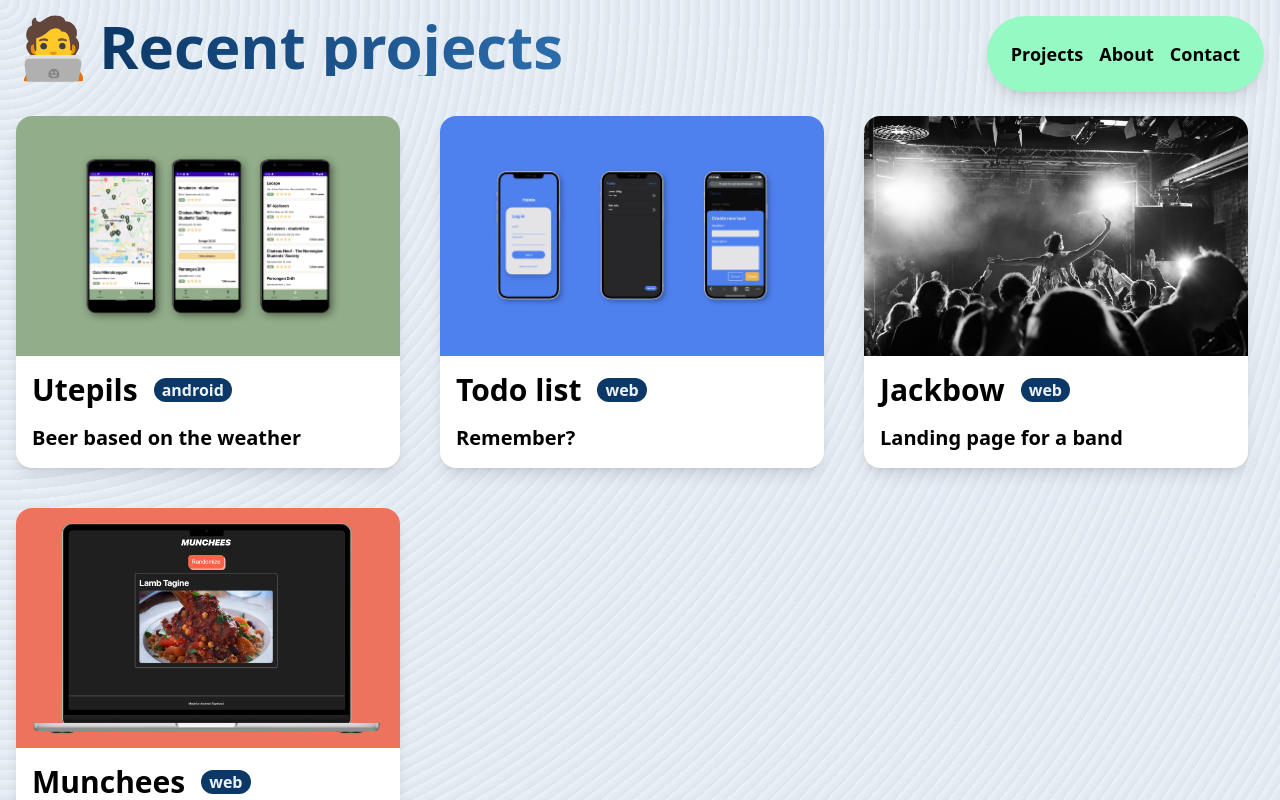
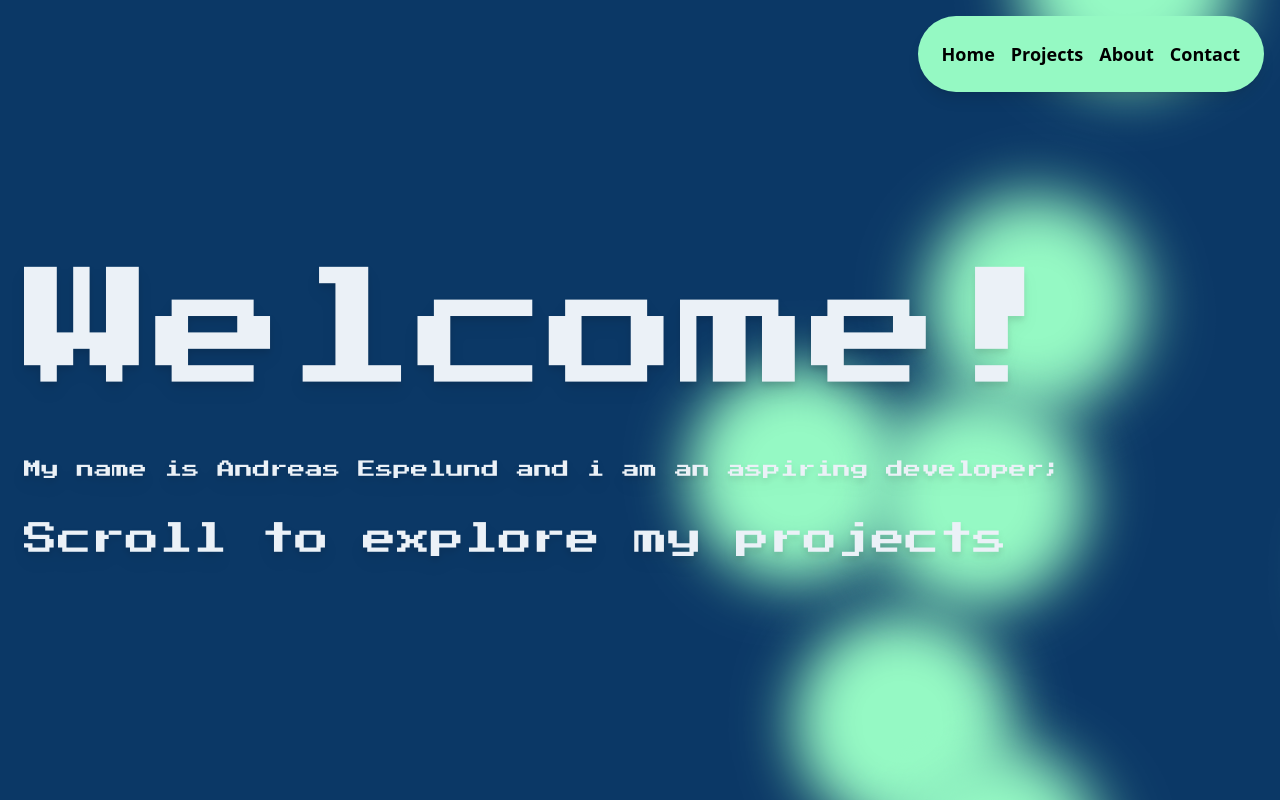
Before and after one commit to Andreas-Espelund/my_portfolio, a Next.js app: page / in a window 1280 px wide. Shown: the top 800 px of the page. Built offline with nearby package versions, Linux system fonts and the light colour scheme.

Commit message:
home page

```diff
--- a/app/components/Header.jsx
+++ b/app/components/Header.jsx
@@ -4,7 +4,7 @@ export default function Header({title, emoji}){
     return (
         <div className="flex gap-2">
             {emoji? <h1 className="text-4xl lg:text-6xl font-semibold">{emoji}</h1> : <h1/>}
-            <h1 className="text-4xl lg:text-6xl font-semibold text-transparent bg-clip-text bg-clip-text bg-gradient-to-r from-primary to-[#2d6dad]"> Recent projects</h1>
+            <h1 className="text-4xl lg:text-6xl font-semibold text-primary"> {title}</h1>
         </div>
     )
 }
--- a/app/components/Navbar.tsx
+++ b/app/components/Navbar.tsx
@@ -3,7 +3,8 @@ import React from 'react'
 export default function Navbar({id}) {
   return (
     <div id={id} className="flex gap-4 w-full justify-between items-center p-6 text-lg font-semibold text-neutral lg:text-black bg-primary lg:bg-secondary shadow-lg text-bold lg:w-fit lg:rounded-full fixed top-0 right-0 lg:m-4 ">
-        <a key="pro" className='hover:-translate-y-0.5 transition-all' href="#body">Projects</a>
+        <a key="hom" className='hover:-translate-y-0.5 transition-all' href="#body">Home</a>
+        <a key="pro" className='hover:-translate-y-0.5 transition-all' href="#projects">Projects</a>
         <a key="abo" className='hover:-translate-y-0.5 transition-all' href="#about">About</a>
         <a key="con" className='hover:-translate-y-0.5 transition-all' href="#contact">Contact</a>
     </div>
--- a/app/globals.css
+++ b/app/globals.css
@@ -1,3 +1,4 @@
+@import url('https://fonts.googleapis.com/css2?family=Press+Start+2P&display=swap');
 @tailwind base;
 @tailwind components;
 @tailwind utilities;
@@ -20,7 +21,19 @@ body, html {
     margin: 0px;
     padding: 0px;
 }
+.bg_pattern0{
+  scroll-snap-align: start;
+  width: 100%;
+  padding: 1rem;
+  min-height: 100vh;
+  height: max-content;
+}
 
+.text_wrapper{
+    filter: drop-shadow(0 10px 8px rgb(0 0 0 / 0.04)) drop-shadow(0 4px 3px rgb(0 0 0 / 0.1));
+    padding: 1.5rem;
+    font-family: 'Press Start 2P';
+}
 .bg_pattern1{
     scroll-snap-align: start;
     width: 100%;
@@ -70,3 +83,137 @@ body, html {
       scroll-snap-type: none;
     }
   }
+
+  @keyframes move {
+    100% {
+        transform: translate3d(0, 0, 1px) rotate(360deg);
+    }
+}
+
+@keyframes cursor-blink {
+    0% {
+      opacity: 0;
+    }
+    100%{
+        opacity: 100%;
+        color:white;
+    }
+  }
+
+  .cursor{
+    animation: cursor-blink 1.5s steps(2) infinite;
+}
+
+.background {
+    position: relative;
+    width: 100vw;
+    height: 100vh;
+    top: 0;
+    left: 0;
+    background: #0b3866;
+    overflow: hidden;
+}
+
+.background span {
+    width: 27vmin;
+    height: 27vmin;
+    border-radius: 27vmin;
+    backface-visibility: hidden;
+    position: absolute;
+    animation: move;
+    animation-duration: 45;
+    animation-timing-function: linear;
+    animation-iteration-count: infinite;
+}
+
+
+.background span:nth-child(0) {
+    color: #95f9c4;
+    top: 28%;
+    left: 11%;
+    animation-duration: 47s;
+    animation-delay: -37s;
+    transform-origin: 4vw -22vh;
+    box-shadow: -54vmin 0 7.6232952186225456vmin currentColor;
+}
+.background span:nth-child(1) {
+    color: #95f9c4;
+    top: 6%;
+    left: 31%;
+    animation-duration: 40s;
+    animation-delay: -43s;
+    transform-origin: 2vw 10vh;
+    box-shadow: -54vmin 0 7.120647112516286vmin currentColor;
+}
+.background span:nth-child(2) {
+    color: #95f9c4;
+    top: 61%;
+    left: 71%;
+    animation-duration: 36s;
+    animation-delay: -11s;
+    transform-origin: 17vw 3vh;
+    box-shadow: 54vmin 0 6.939462115143183vmin currentColor;
+}
+.background span:nth-child(3) {
+    color: #95f9c4;
+    top: 74%;
+    left: 95%;
+    animation-duration: 50s;
+    animation-delay: -43s;
+    transform-origin: -8vw 2vh;
+    box-shadow: -54vmin 0 7.001977273273386vmin currentColor;
+}
+.background span:nth-child(4) {
+    color: #95f9c4;
+    top: 100%;
+    left: 90%;
+    animation-duration: 32s;
+    animation-delay: -8s;
+    transform-origin: -13vw -22vh;
+    box-shadow: -54vmin 0 7.44405800227261vmin currentColor;
+}
+.background span:nth-child(5) {
+    color: #95f9c4;
+    top: 80%;
+    left: 92%;
+    animation-duration: 40s;
+    animation-delay: -4s;
+    transform-origin: 15vw 2vh;
+    box-shadow: 54vmin 0 7.2415404599283075vmin currentColor;
+}
+.background span:nth-child(6) {
+    color: #95f9c4;
+    top: 94%;
+    left: 66%;
+    animation-duration: 45s;
+    animation-delay: -29s;
+    transform-origin: 9vw 22vh;
+    box-shadow: 54vmin 0 7.198154474185783vmin currentColor;
+}
+.background span:nth-child(7) {
+    color: #95f9c4;
+    top: 49%;
+    left: 51%;
+    animation-duration: 16s;
+    animation-delay: -27s;
+    transform-origin: -23vw -16vh;
+    box-shadow: 54vmin 0 7.544963585763331vmin currentColor;
+}
+.background span:nth-child(8) {
+    color: #95f9c4;
+    top: 33%;
+    left: 77%;
+    animation-duration: 17s;
+    animation-delay: -40s;
+    transform-origin: 14vw 9vh;
+    box-shadow: 54vmin 0 7.358029001663443vmin currentColor;
+}
+.background span:nth-child(9) {
+    color: #95f9c4;
+    top: 46%;
+    left: 72%;
+    animation-duration: 46s;
+    animation-delay: -41s;
+    transform-origin: -2vw 4vh;
+    box-shadow: 54vmin 0 7.046930869017424vmin currentColor;
+}
--- a/app/page.tsx
+++ b/app/page.tsx
@@ -10,6 +10,24 @@ export default function Home() {
 
   return (
     <div className="relative min-h-screen">
+      <section className='h-screen snap-start overflow-hidden relative'>
+
+        <div className='background'>
+          <span></span> <span></span> <span></span> <span></span> <span></span> <span></span> <span></span> <span></span> <span></span>
+          <div className="h-screen grid place-content-center absolute">
+            <div className="text_wrapper">
+              <h1 className="text-[2rem] lg:text-[8.2rem] text-neutral">Welcome!</h1>
+              <h1 className="text-[1.1rem] mt-6 text-neutral">My name is Andreas Espelund and i am an aspiring developer;</h1>
+              <div className='text-[1rem] lg:text-[2.12rem] flex flex-wrap gap-2 mt-8 items-center  text-neutral'>
+                <h1>Scroll to explore my projects</h1>
+                <h1 className="cursor">_</h1>
+              </div>
+            </div>
+
+          </div>
+        </div>
+      </section>
+
       <section id="projects" className="bg_pattern1">
         <div className="flex flex-col w-full lg:w-fit gap-10 opacity-100 my-24 lg:mt-0">
             <Header title="Recent projects" emoji='🧑‍💻'/>
--- a/tailwind.config.js
+++ b/tailwind.config.js
@@ -23,6 +23,12 @@ module.exports = {
       minHeight: {
         '1/2': '50%',
         'halfscreen' : '50dvh'
+      },
+      fontSize:{
+        'huge' : '10rem'
+      },
+      fontFamily:{
+        'game' : ['Press Start 2P','sans-serif']
       }
 
     },
```
